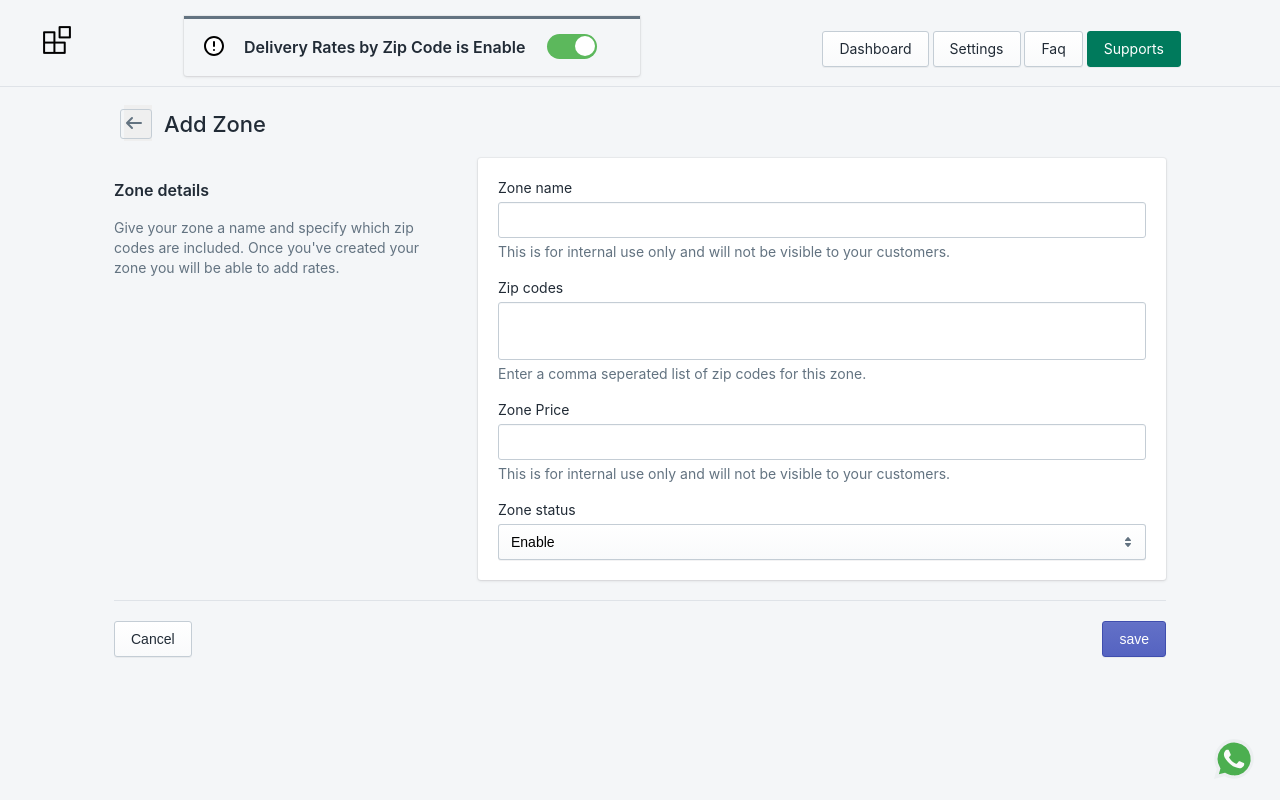
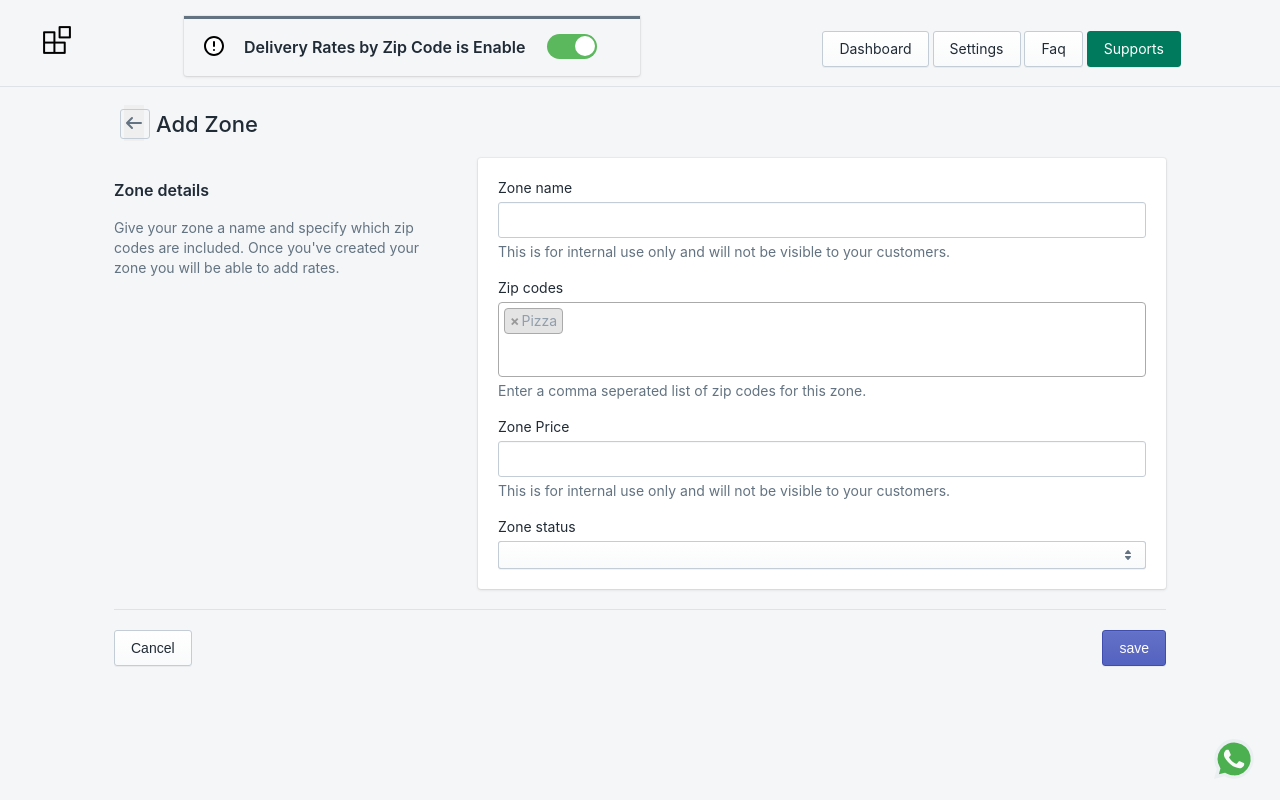
Before and after one commit to codelockinfo/postcode-price, a PHP site: page /postcode-price/user/addzone.php in a window 1280 px wide. Run offline with PHP 8.4, Linux system fonts and the light colour scheme; data that the repository does not hold is empty; some libraries are stand-ins or nearby versions.

Commit message:
select 2 added and addzone issue solve

```diff
--- a/assets/css/custom_style.css
+++ b/assets/css/custom_style.css
@@ -1065,21 +1065,6 @@ span.bar-subtitle.change {
     width: auto;
   }
 }
-/* @media (max-width: 991px) {
-  .clsdesign_for_msg {
-      margin-left: 0%;
-      width: 90%;
-  }
-  .Polaris-Page-Header .cls_header_logo_image{
-      width:10%;
-  }
-  .Polaris-Page-Header .cls_enbledisable_msg {
-      width: 45%;
-  }
-  .Polaris-Page-Header .cls_enbledisable_btn, .shopifybtn {
-      width: 35%;
-  }
-} */
 @media (max-width:991px) {
   .shopifybtn  a.Polaris-Button {
     margin: 0.5rem;
@@ -1203,3 +1188,37 @@ width: 50px;
 .errorcolor{
   color:red;
   }
+  select {
+    width: 100%;
+}
+.select2-container--default .select2-selection--multiple {
+    border: 0;
+    padding: 5px 10px;
+}
+.select2-container--default
+    .select2-selection--multiple
+    .select2-selection__choice {
+    background-color: #ffd4bf;
+    border: none;
+}
+.select2-container--default
+    .select2-selection--multiple
+    .select2-selection__choice__remove {
+    margin-right: 5px;
+    color: #640e0e;
+}
+span.select2-selection.select2-selection--multiple {
+  padding: 0;
+}
+.select2:focus-visible{
+  outline: none;
+}
+.select2-container{
+  width: 100% !important;
+}
+.clsarrow .Polaris-Breadcrumbs__Breadcrumb{
+  padding: 0%;
+}
+.clsarrow .Polaris-Breadcrumbs__Icon{
+  margin: 0;
+}
--- a/assets/js/post_style.js
+++ b/assets/js/post_style.js
@@ -21,6 +21,13 @@ $(document).ready(function(){
         $(".bar-text-wrapper ").find(".bar_btn .cc-dismiss ").html(btnInputValue);
       });
 
+      $("select").select2({
+        tags: true
+      });
+
+      $("ul.select2-selection__rendered").sortable({
+        containment: 'parent'
+      });
       // set height
 
 
--- a/user/addzone.php
+++ b/user/addzone.php
@@ -101,16 +101,19 @@
                                                                         class="Polaris-Connected__Item Polaris-Connected__Item--primary">
                                                                         <div
                                                                             class="Polaris-TextField Polaris-TextField--multiline">
-                                                                            <textarea id="zonearea" autocomplete="off"
+                                                                            <!-- <textarea id="zonearea" autocomplete="off"
                                                                                 class="Polaris-TextField__Input"
                                                                                 type="text" rows="2"
                                                                                 aria-describedby="PolarisTextField3HelpText"
                                                                                 aria-labelledby="PolarisTextField3Label"
                                                                                 style="height: 58px;"
-                                                                                name="zonearea"></textarea>
-                                                                            <div class="Polaris-TextField__Backdrop">
-                                                                            </div>
-                                                                            <div aria-hidden="true"
+                                                                                name="zonearea"></textarea> -->
+                                                                                <select multiple>
+                                                                                    <option selected>Pizza</option>
+                                                                                </select>
+                                                                            <!-- <div class="Polaris-TextField__Backdrop">
+                                                                            </div> -->
+                                                                            <!-- <div aria-hidden="true"
                                                                                 class="Polaris-TextField__Resizer">
                                                                                 <div
                                                                                     class="Polaris-TextField__DummyInput">
@@ -120,7 +123,7 @@
                                                                                     class="Polaris-TextField__DummyInput">
                                                                                     <br><br>
                                                                                 </div>
-                                                                            </div>
+                                                                            </div> -->
                                                                         </div>
                                                                         <div class="zonearea errorcolor"></div>
                                                                     </div>
--- a/user/cls_header.php
+++ b/user/cls_header.php
@@ -26,7 +26,7 @@
         <link rel="stylesheet" href="<?php echo main_url('assets/css/font-awesome/css/font-awesome.css'); ?>" rel="stylesheet">
         <link rel="stylesheet" href="<?php echo main_url('assets/css/select2.min.css'); ?>" rel="stylesheet">
         <link rel="stylesheet" href="<?php echo main_url('assets/css/custom_style.css'); ?>" rel="stylesheet">
-
+        <link rel="stylesheet" href="https://cdnjs.cloudflare.com/ajax/libs/select2/4.0.3/css/select2.min.css">
         <script> var store = "<?php echo $store; ?>"; </script>
         <?php  $_SESSION['store'] = $store; ?>
         <script src="<?php echo main_url('assets/js/jquery-3.6.4.min.js'); ?>"></script>
@@ -39,3 +39,6 @@
         <script src="<?php echo main_url('assets/js/select2.full.min.js'); ?>"></script>
         <script src="<?php echo main_url('assets/js/shopify_client.js'); ?>"></script>
         <script src="<?php echo main_url('assets/js/shopify_custom.js');?>"></script>
+        <script src="https://cdnjs.cloudflare.com/ajax/libs/jquery/3.6.0/jquery.min.js"></script>
+        <!-- <script src="https://cdnjs.cloudflare.com/ajax/libs/jqueryui/1.13.2/jquery-ui.min.js"></script> -->
+        <script src="https://cdnjs.cloudflare.com/ajax/libs/select2/4.0.13/js/select2.min.js"></script>
```
